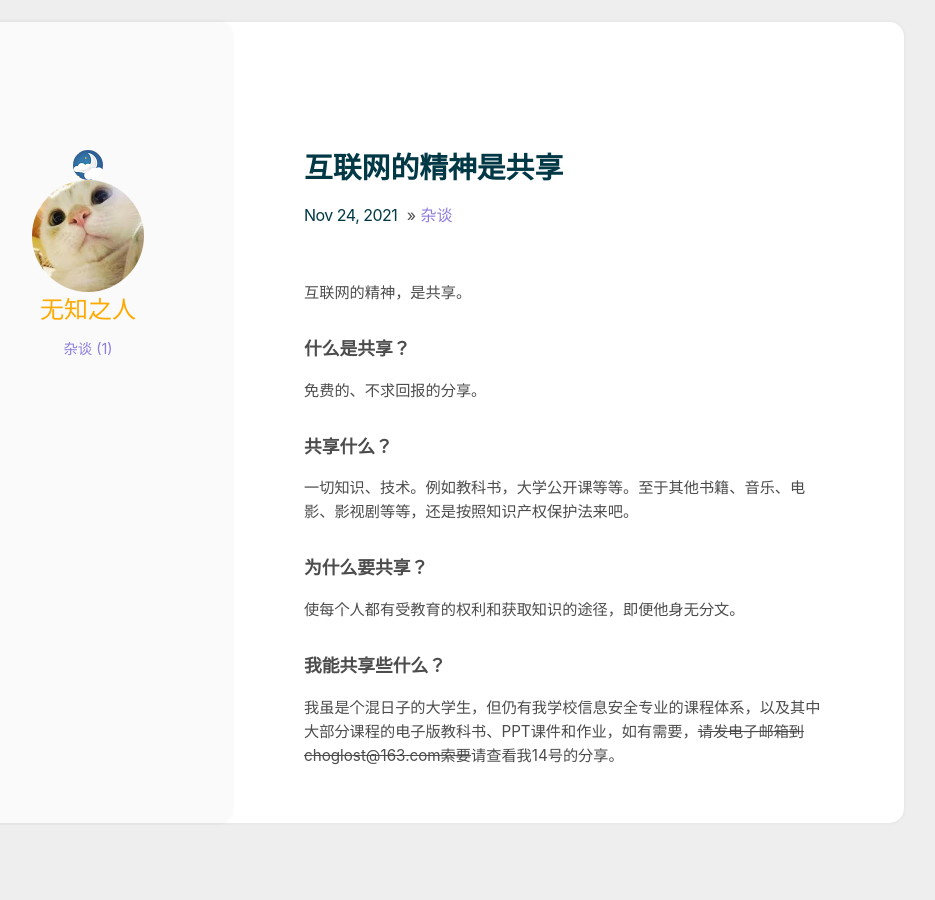
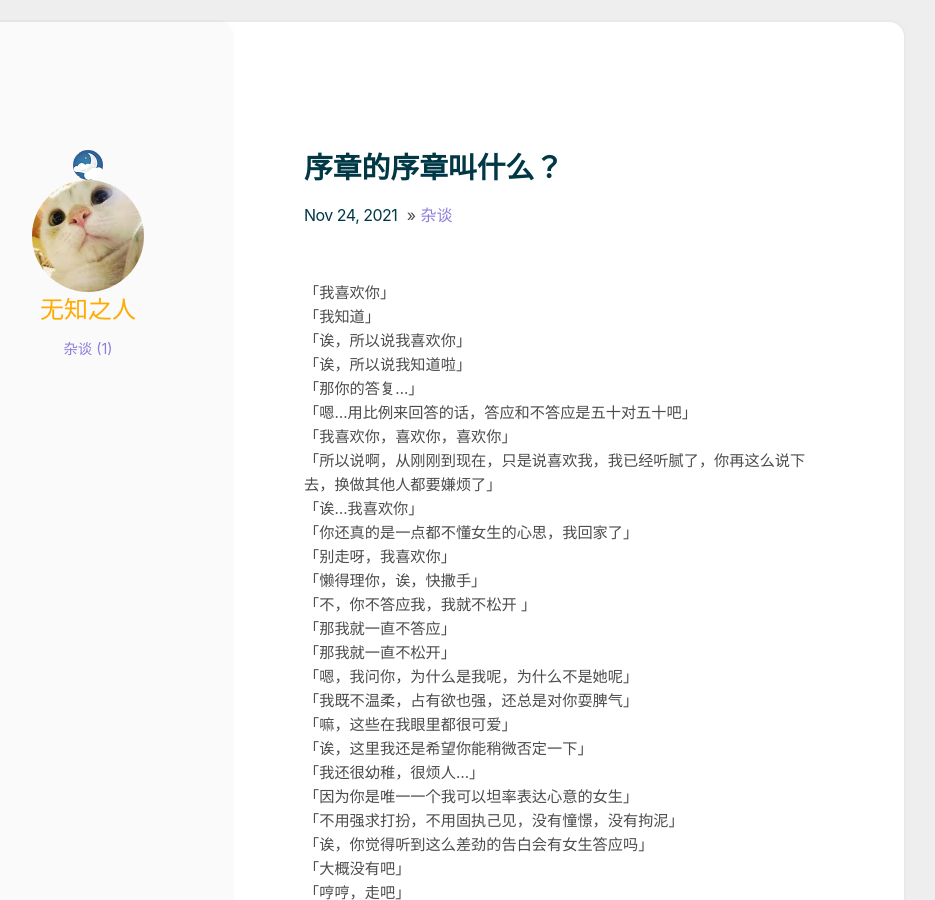
Before and after one commit to latalealice/latalealice.github.io, a Jekyll site: the page built from _posts/2021-11-24-序章的序章叫什么.md, in a window 1280 px wide and 900 px high. Shown: the whole window, without its empty margins (216-1151 px from the left). Built offline with Jekyll 4.4.1, drawn with Linux system fonts in a browser that asks for light colours; comment, search, counter and statistics services are not loaded; some of the changed text lies outside the part shown.

Commit message:
Update 2021-11-24-序章的序章叫什么.md

```diff
--- a/_posts/2021-11-24-序章的序章叫什么.md
+++ b/_posts/2021-11-24-序章的序章叫什么.md
@@ -1,15 +1,77 @@
 ---
 layout: post
 category: 杂谈
-title: 互联网的精神是共享
+title: 序章的序章叫什么？
 ---
 
-  互联网的精神，是共享。
-### 什么是共享？
-免费的、不求回报的分享。
-### 共享什么？
-一切知识、技术。例如教科书，大学公开课等等。至于其他书籍、音乐、电影、影视剧等等，还是按照知识产权保护法来吧。
-### 为什么要共享？
-使每个人都有受教育的权利和获取知识的途径，即便他身无分文。
-### 我能共享些什么？
-我虽是个混日子的大学生，但仍有我学校信息安全专业的课程体系，以及其中大部分课程的电子版教科书、PPT课件和作业，如有需要，~~请发电子邮箱到choglost@163.com索要~~请查看我14号的分享。
+「我喜欢你」
+「我知道」
+「诶，所以说我喜欢你」
+「诶，所以说我知道啦」
+「那你的答复...」
+「嗯...用比例来回答的话，答应和不答应是五十对五十吧」
+「我喜欢你，喜欢你，喜欢你」
+「所以说啊，从刚刚到现在，只是说喜欢我，我已经听腻了，你再这么说下去，换做其他人都要嫌烦了」
+「诶...我喜欢你」
+「你还真的是一点都不懂女生的心思，我回家了」
+「别走呀，我喜欢你」
+「懒得理你，诶，快撒手」
+「不，你不答应我，我就不松开 」
+「那我就一直不答应」
+「那我就一直不松开」
+「嗯，我问你，为什么是我呢，为什么不是她呢」
+「我既不温柔，占有欲也强，还总是对你耍脾气」
+「嘛，这些在我眼里都很可爱」
+「诶，这里我还是希望你能稍微否定一下」
+「我还很幼稚，很烦人...」
+「因为你是唯一一个我可以坦率表达心意的女生」
+「不用强求打扮，不用固执己见，没有憧憬，没有拘泥」
+「诶，你觉得听到这么差劲的告白会有女生答应吗」
+「大概没有吧」
+「哼哼，走吧」
+「去哪」
+「去你家」
+「去我家，又要过夜吗」
+「不然嘞，现在已经很晚了，先洗漱一下，我们再好好谈谈」
+「诶，意思是一起洗吗」
+「想得美，先陪我去买衣服」
+「这件好看还是这件」
+「诶，不要问最不会选衣服的我啊，还有这里是女装区，我可以去外面等你吗」
+「不行，嘛，都试一下吧，你要给点意见哦」
+「嗯，好吧」
+「要不还是回去换粉色的那件吧」
+「不要，这件蓝色是你选的」
+「我先去洗澡咯」
+「嗯，不是说好一起的嘛」
+「走开，谁跟你说好了，自己玩一会」
+「现在可以给我答复了吗」
+「诶，先等你帮我把头发吹干~」
+「总感觉今天的你奇奇怪怪的」
+「诶，有嘛」
+「嗯，平时的你，没有现在这么可爱吧」
+「嘛，这些都要怪你，说了那么多让人害羞的话，你完全不感到羞耻我是很佩服啦」
+「这种时候就不要再挖苦我了，我也是很害羞的」
+「嗯，那现在呢」
+「嗯～ 仔细想想，现在我答应你的概率大概有八成吧」
+「那另外两成呢」
+「一成是她喜欢你的缘故」
+「一成是你去拒绝她的缘故 」
+「诶，可是我拒绝了她诶」
+「这点...你确实没做错什么...」
+「那为什么...」
+「所以说啊，你怎么就不懂呢，我才不管别人对我们的看法，就算你在别人的眼里很优秀、很差劲，在我眼里你也只是一个普通的男生。」
+「我也是个普通的女生，学习不出众、没有什么朋友，两个普普通通的人正好...」
+「我才不管别人的想法，你本来就是属于我的」
+「嗯，所以我去拒绝她了呀」
+「这我就更生气了，为什么你要亲自去拒绝，不去理会也行吧，为什么去之前也不跟我说，万一你答应她了怎么办」
+「我喜欢你」
+「我知道，我知道」
+「跟你在一起，我不用去想办法揣测别人的想法，也不用想办法隐藏自己的想法。我喜欢所有样子都出现在我面前的你，我喜欢所有时候都陪着我的你」
+「在情书里你是令谁都羡慕的第一女主角，但是对我来说，一直就在身边」
+「普普通通的两个人就这样，普普通通地在一起，刚刚好」
+「嗯...我也...」
+「诶~你怎么突然亲过来」
+「哼，那下次不亲了」
+「别呀，这次没准备好，再来一次」
+「那，一...」
+「一、二、三」「一、二、三」
```
